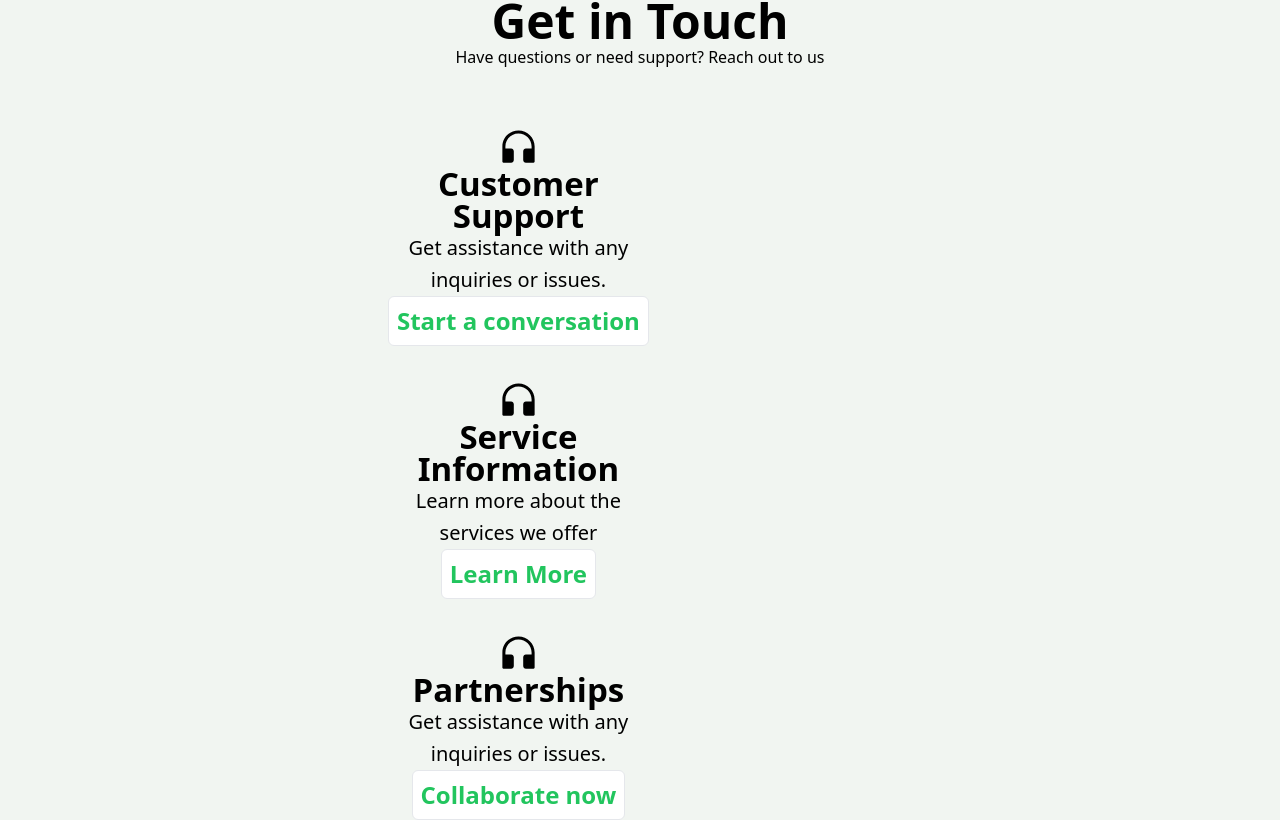
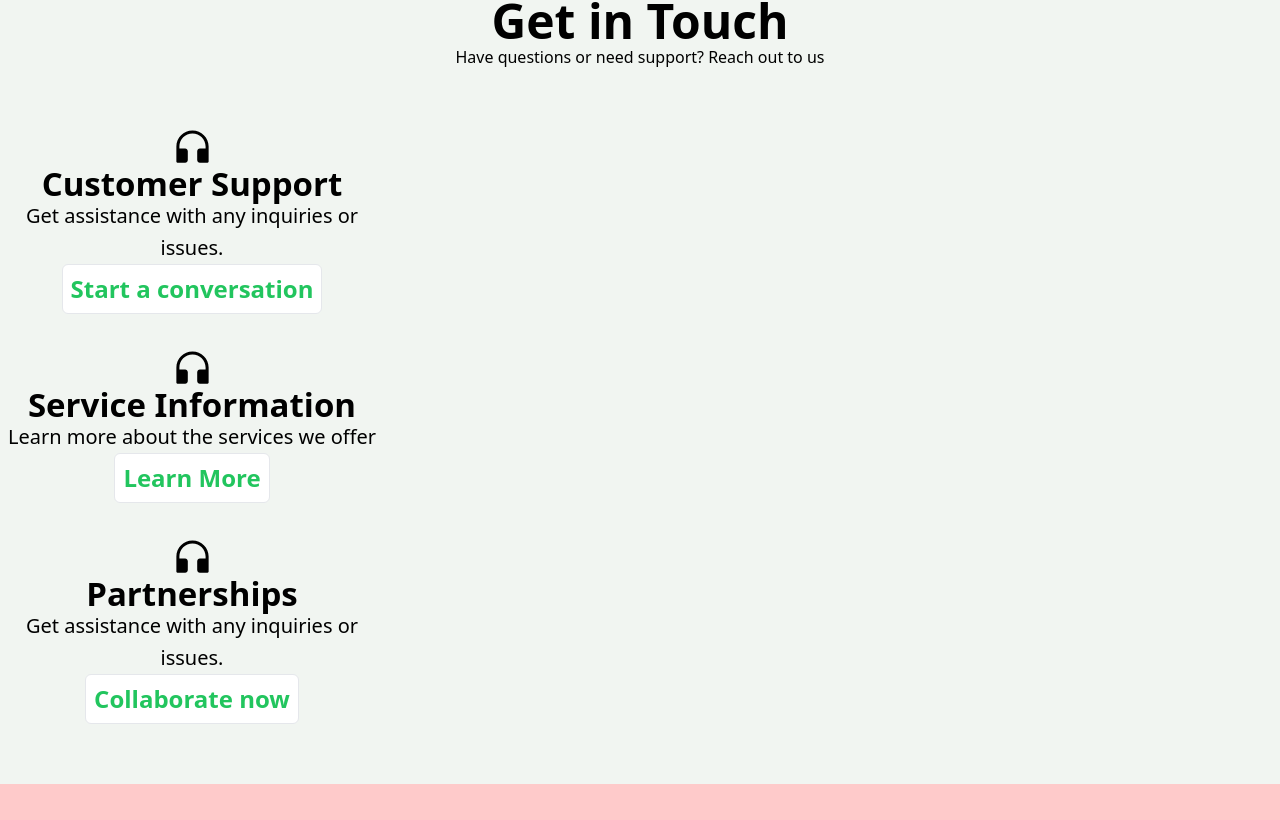
Before and after one commit to Mehnaz-1/FYP-NEW-NEW, a React (Vite) app in the folder client/: page /services in a window 1280 px wide. Shown: the part 3497-4317 px from the top of the page. Built offline with nearby package versions, Linux system fonts and the light colour scheme; no server answers.

Commit message:
it change

```diff
--- a/client/src/pages/Services.jsx
+++ b/client/src/pages/Services.jsx
@@ -174,7 +174,7 @@ export default function Services() {
                     <p>Have questions or need support? Reach out to us</p>
                 </div>
                 <div>
-                    <div className=' items-center justify-around ml-96 mt-14'>
+                    <div className=' items-center justify-around ml-auto mt-14'>
                         <div className='font-medium text-2xl mr-5 flex flex-col items-center w-full sm:w-[45%] md:w-[30%] mb-8'>
                             <div>
                                 <AiFillCustomerService className='text-[43px]' />
```
